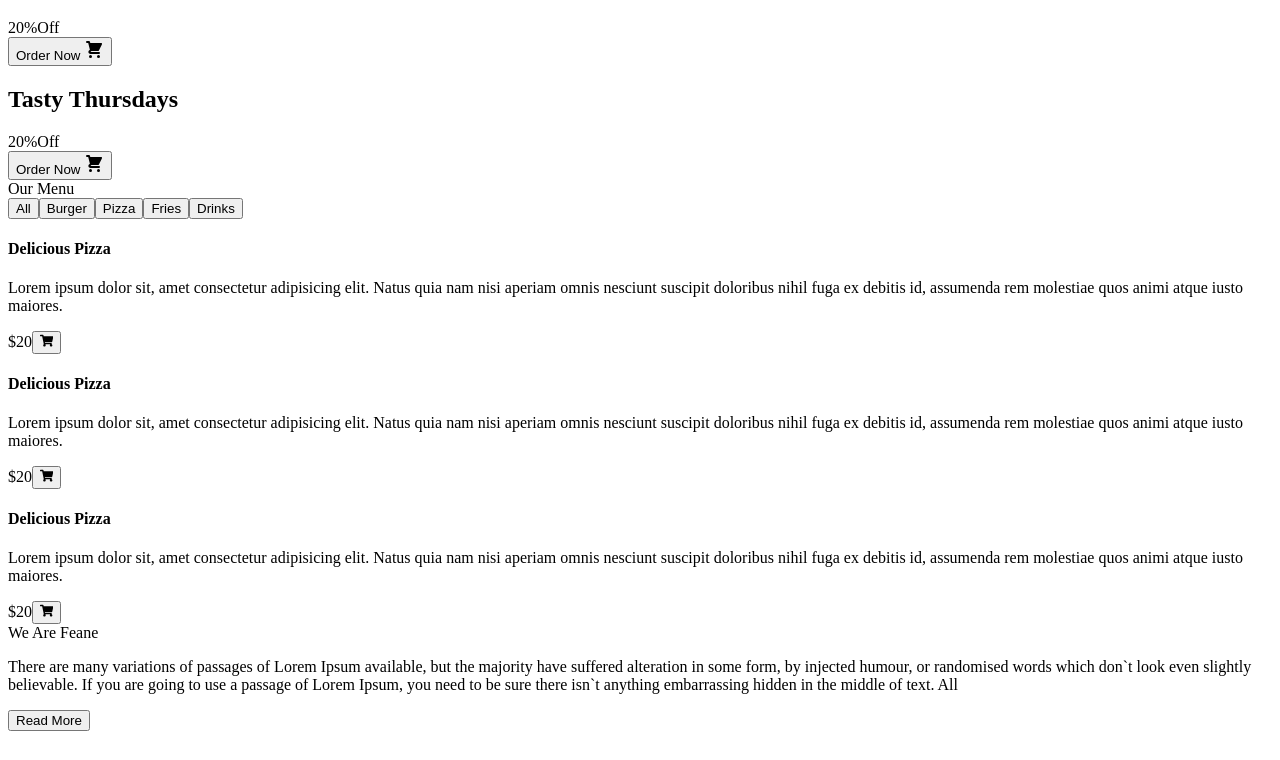
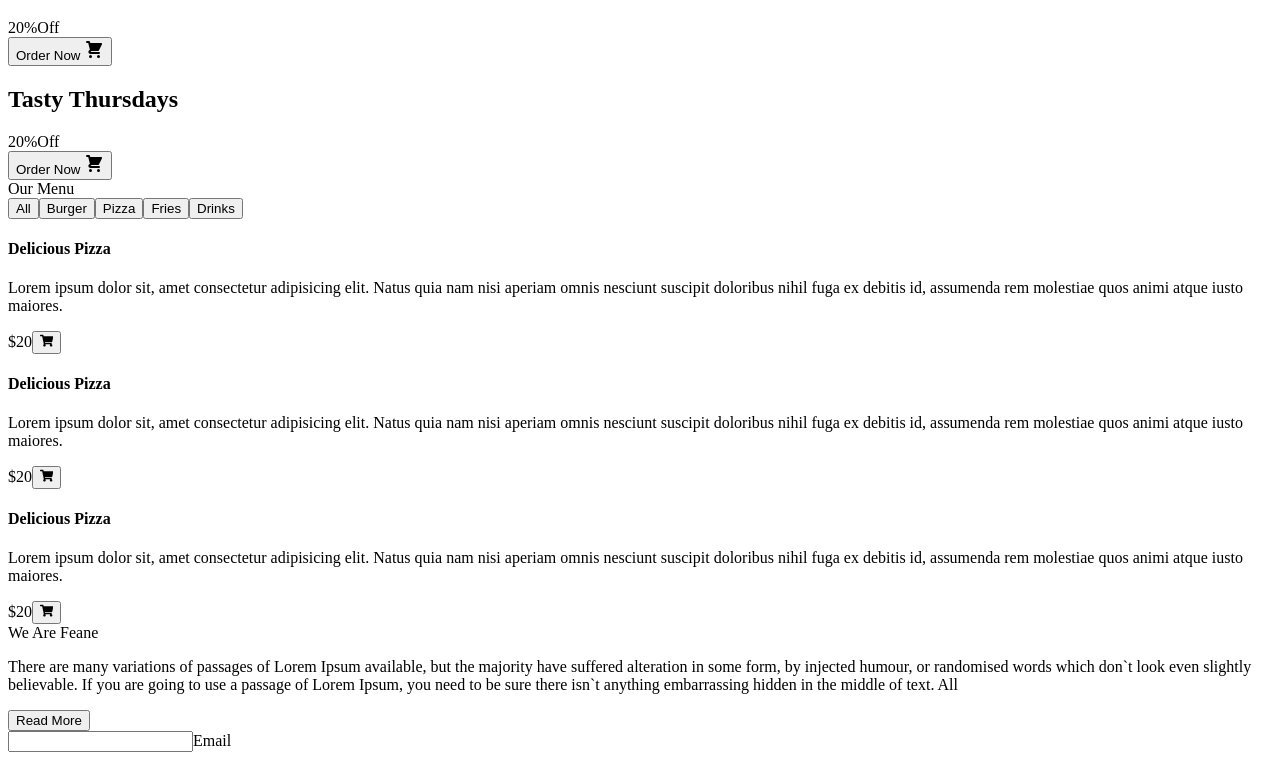
Before and after one commit to FatmanurGebesoglu/Next-Food-Ordering-App, a Next.js app: page / in a window 1280 px wide. Shown: the part 803-1563 px from the top of the page. Before the commit the page ends 1542 px from the top, so only its background shows below. Built offline with nearby package versions, Linux system fonts and the light colour scheme.

Commit message:
Input component created

```diff
--- /dev/null
+++ b/components/form/Input.jsx
@@ -0,0 +1,14 @@
+import React from 'react'
+
+const Input = () => {
+  return (
+    <div className="w-full">
+        <label className="relative block cursor-text w-full">
+         <input type="text" className="h-14 w-full border border-primary outline-none px-4 peer pt-2" required />
+         <span className="absolute top-0 left-0 px-4 text-sm flex items-center h-full peer-focus:h-7 peer-focus:text-xs peer-valid:h-7 peer-valid:text-xs transition-all ">Email</span>
+        </label>
+    </div>
+  )
+}
+
+export default Input
--- a/pages/index.jsx
+++ b/pages/index.jsx
@@ -1,6 +1,7 @@
 import Header from "../components/layout/Header";
 import Head from "next/head";
 import Home from "./home";
+import Input from "@/components/form/Input";
 
 export default function Index() {
   return (
@@ -11,9 +12,11 @@
         <link rel="preconnect" href="https://fonts.gstatic.com" crossorigin="true"/>
 
       </Head>
-
       <Header/>
       <Home/>
+      <div className="p-20 container mx-auto">
+          <Input/>
+      </div>
     </>
   );
 }
```
